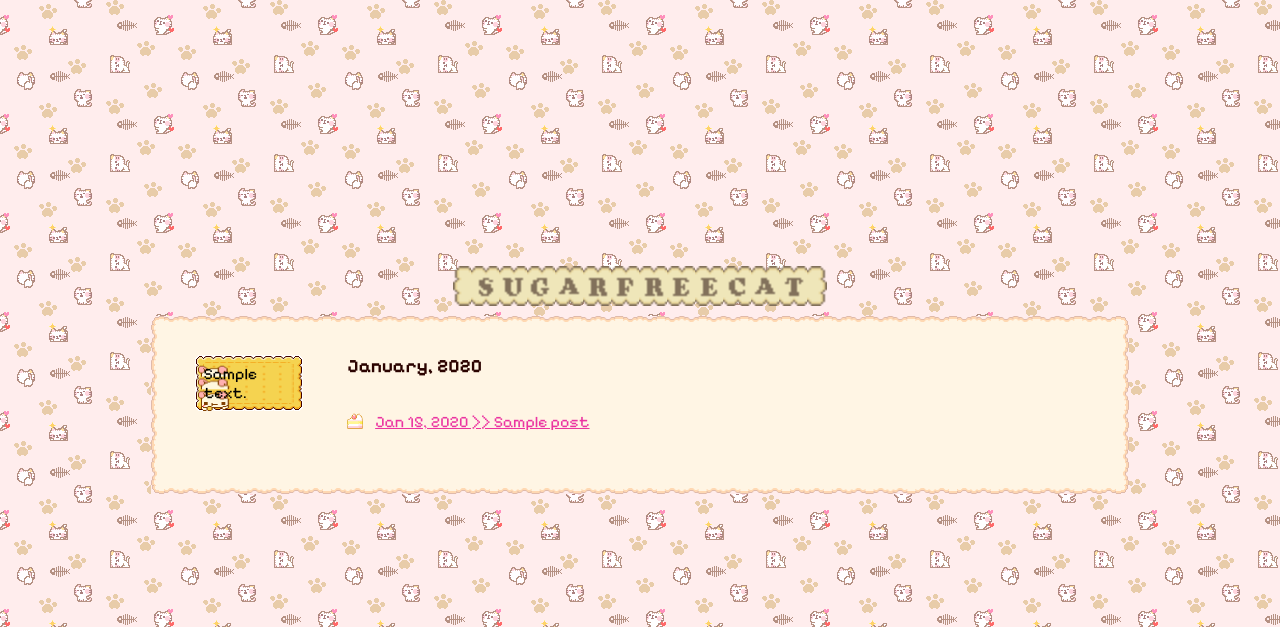
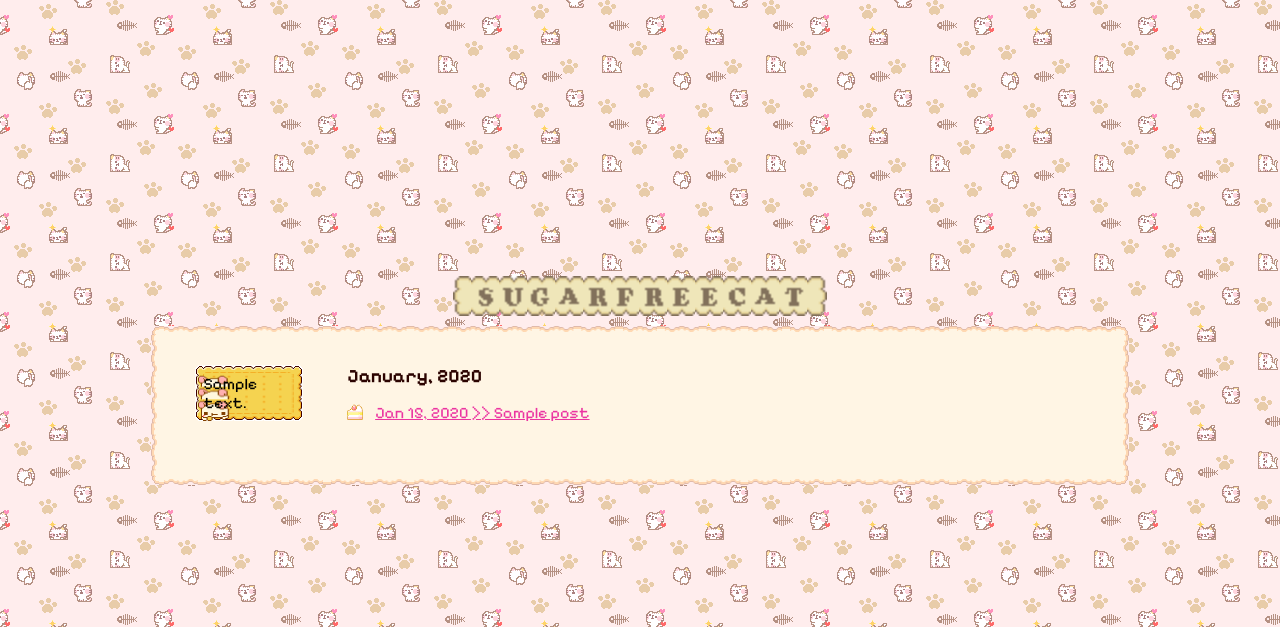
Before and after one commit to sugarfreecat/personalblog, a Django app: page /sugarfreecat/blog/ in a window 1280 px wide. Shown: the top 627 px of the page. Run offline with Django 5.2, Linux system fonts and the light colour scheme; tables that the repository leaves empty hold one stand-in row (values such as "Sample post").

Commit message:
minor style fix

```diff
--- a/sugarfreecat/templates/sugarfreecat/blog.html
+++ b/sugarfreecat/templates/sugarfreecat/blog.html
@@ -3,7 +3,7 @@
 
 {% block content %}
     {% for group in posts_by_month %}
-        <h3>{{ group.month|date:"F, Y" }}</h3>
+        <h3 style="margin-bottom: 0;">{{ group.month|date:"F, Y" }}</h3>
 
         <ul class="custom-icon">
             {% for post in group.posts %}
```
